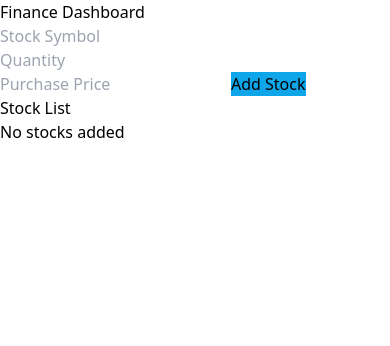
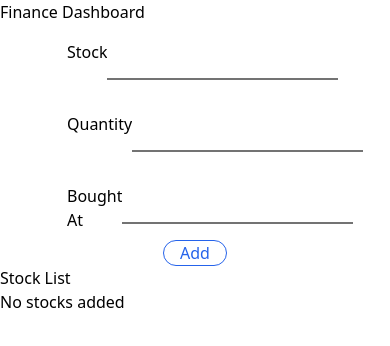
Before and after one commit to lesterc013/se100-capstone, a React (Vite) app: page / in a window 390 px wide. Shown: the top 346 px of the page. Built offline with nearby package versions, Linux system fonts and the light colour scheme.

Commit message:
Rough order of input fields for small screen size. Add button is styled nicely

```diff
--- a/src/components/StockForm.jsx
+++ b/src/components/StockForm.jsx
@@ -10,30 +10,50 @@ const StockForm = props => {
   } = props
 
   return (
-    <form onSubmit={handleSubmit}>
+    <form
+      className='flex flex-col items-center md:flex-row md:justify-center'
+      onSubmit={handleSubmit}
+    >
+      <div className='flex w-8/12 h-10 my-4 max-w-64'>
+        <label htmlFor='stockSymbol'>Stock</label>
         <input
           name='stockSymbol'
+          id='stockSymbol'
           value={stockSymbol}
           type='text'
           onChange={event => setStockSymbol(event.target.value.toUpperCase())}
-        placeholder='Stock Symbol'
+          className='border-b-2 border-neutral-500'
         />
+      </div>
+
+      <div className='flex w-8/12 justify-between h-10 my-4 max-w-64'>
+        <label htmlFor='quantity'>Quantity</label>
         <input
           name='quantity'
+          id='quantity'
           value={quantity}
           type='number'
           onChange={event => setQuantity(event.target.value)}
-        placeholder='Quantity'
+          className='border-b-2 border-neutral-500'
         />
+      </div>
+
+      <div className='flex w-8/12 justify-between h-10 my-4 max-w-64'>
+        <label htmlFor='purchasePrice'>Bought At</label>
         <input
           name='purchasePrice'
+          id='purchasePrice'
           value={purchasePrice}
           type='number'
           onChange={event => setPurchasePrice(event.target.value)}
-        placeholder='Purchase Price'
+          className='border-b-2 border-neutral-500'
         />
-      <button className='bg-sky-500 hover:bg-sky-700' type='submit'>
-        Add Stock
+      </div>
+      <button
+        className='border border-blue-600 text-blue-600 bg-transparent hover:bg-blue-600 hover:border-transparent hover:text-white active:bg-blue-700 min-w-16 rounded-full'
+        type='submit'
+      >
+        Add
       </button>
     </form>
   )
--- a/src/output.css
+++ b/src/output.css
@@ -554,12 +554,118 @@ video {
   --tw-contain-style:  ;
 }
 
-.bg-sky-500 {
-  --tw-bg-opacity: 1;
-  background-color: rgb(14 165 233 / var(--tw-bg-opacity));
+.my-4 {
+  margin-top: 1rem;
+  margin-bottom: 1rem;
 }
 
-.hover\:bg-sky-700:hover {
+.flex {
+  display: flex;
+}
+
+.h-10 {
+  height: 2.5rem;
+}
+
+.w-8\/12 {
+  width: 66.666667%;
+}
+
+.min-w-16 {
+  min-width: 4rem;
+}
+
+.max-w-64 {
+  max-width: 16rem;
+}
+
+.flex-col {
+  flex-direction: column;
+}
+
+.items-center {
+  align-items: center;
+}
+
+.justify-between {
+  justify-content: space-between;
+}
+
+.rounded-full {
+  border-radius: 9999px;
+}
+
+.border {
+  border-width: 1px;
+}
+
+.border-b-2 {
+  border-bottom-width: 2px;
+}
+
+.border-b {
+  border-bottom-width: 1px;
+}
+
+.border-neutral-500 {
+  --tw-border-opacity: 1;
+  border-color: rgb(115 115 115 / var(--tw-border-opacity));
+}
+
+.border-blue-400 {
+  --tw-border-opacity: 1;
+  border-color: rgb(96 165 250 / var(--tw-border-opacity));
+}
+
+.border-blue-600 {
+  --tw-border-opacity: 1;
+  border-color: rgb(37 99 235 / var(--tw-border-opacity));
+}
+
+.bg-transparent {
+  background-color: transparent;
+}
+
+.text-blue-400 {
+  --tw-text-opacity: 1;
+  color: rgb(96 165 250 / var(--tw-text-opacity));
+}
+
+.text-blue-600 {
+  --tw-text-opacity: 1;
+  color: rgb(37 99 235 / var(--tw-text-opacity));
+}
+
+.hover\:border-transparent:hover {
+  border-color: transparent;
+}
+
+.hover\:bg-blue-600:hover {
   --tw-bg-opacity: 1;
-  background-color: rgb(3 105 161 / var(--tw-bg-opacity));
+  background-color: rgb(37 99 235 / var(--tw-bg-opacity));
 }
+
+.hover\:text-white:hover {
+  --tw-text-opacity: 1;
+  color: rgb(255 255 255 / var(--tw-text-opacity));
+}
+
+.active\:bg-blue-600:active {
+  --tw-bg-opacity: 1;
+  background-color: rgb(37 99 235 / var(--tw-bg-opacity));
+}
+
+.active\:bg-blue-700:active {
+  --tw-bg-opacity: 1;
+  background-color: rgb(29 78 216 / var(--tw-bg-opacity));
+}
+
+@media (min-width: 768px) {
+  .md\:flex-row {
+    flex-direction: row;
+  }
+
+  .md\:justify-center {
+    justify-content: center;
+  }
+}
```
Lines whose indentation alone changed are shown as unchanged.
